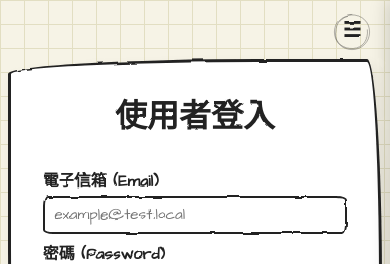
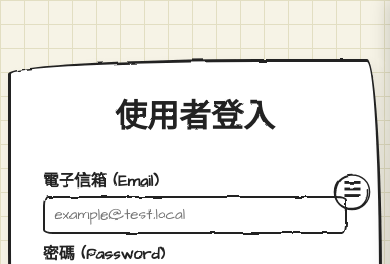
Before and after one commit to ChenHom/task-tracker, a website: page public/index.html in a window 390 px wide. Shown: the top 264 px of the page. Drawn offline with Linux system fonts and the light colour scheme; no server answers.

Commit message:
style: increase toggle button stroke-width to 1.3 and adjust top position to 10.6rem

```diff
--- a/public/style.css
+++ b/public/style.css
@@ -771,7 +771,7 @@ tr:last-child td {
     align-items: center;
     justify-content: center;
     position: fixed;
-    top: 0.6rem;
+    top: 10.6rem;
     right: 1rem;
     z-index: 1100;
     width: 44px;
```
